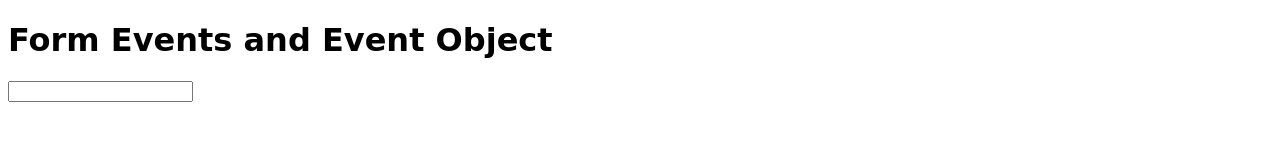
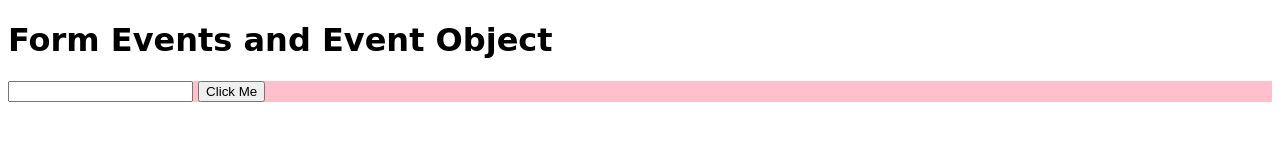
Before and after one commit to ajcoder25/Javascript_Full, a plain HTML site: page Javascript-Procodrr/index.html in a window 1280 px wide. Drawn offline with Linux system fonts and the light colour scheme.

Commit message:
learned about the submit

```diff
--- a/Javascript-Procodrr/index.html
+++ b/Javascript-Procodrr/index.html
@@ -8,8 +8,13 @@
 
     <body style="font-family: cursive;">
         <h1>Form Events and Event Object</h1>
-        <input type="text" id ='username'>
 
+        <p></p>
+       <form action = "/.search" style = "background-color: pink;">
+
+        <input type="text" id ='username' name = 'username'>
+        <button>Click Me</button>
+       </form>
 
 
         <script src = "script.js"></script>
--- a/Javascript-Procodrr/script.js
+++ b/Javascript-Procodrr/script.js
@@ -1,16 +1,40 @@
 const usernameInput = document.querySelector('#username');
+const para = document.querySelector('p')
+const form = document.querySelector('form')
 
-usernameInput.addEventListener('dblclick', () => {
-    console.log('input double clicked');
-});
+// usernameInput.addEventListener('dblclick', () => {
+//     console.log('input double clicked');
+// });
 
 
 
 
-//Input event
+//Input event ---- whatever you write it will show on the console
 //You can put anything instead of e
 
-usernameInput.addEventListener('input',(e) =>{
-    console.log(e.target.value)
-    console.log('input event fired')
+//
+// usernameInput.addEventListener('input',(e) =>{
+//     console.log(e.target.value)
+//     para.innerText = e.target.value
+
+// })
+
+
+//****************** */
+
+
+//Change event: it gets printed as come out of the input box
+// focus & blur :
+// focus: when you click on input, it is called focus
+ //  blur : outside of the input box
+
+
+
+// usernameInput.addEventListener('focus', (e) =>{
+//     console.log(e)
+//     para.innerText = e.target.value
+// })
+
+form.addEventListener('click',(e)=>{
+    console.log('you have submit your form')
 })
```
